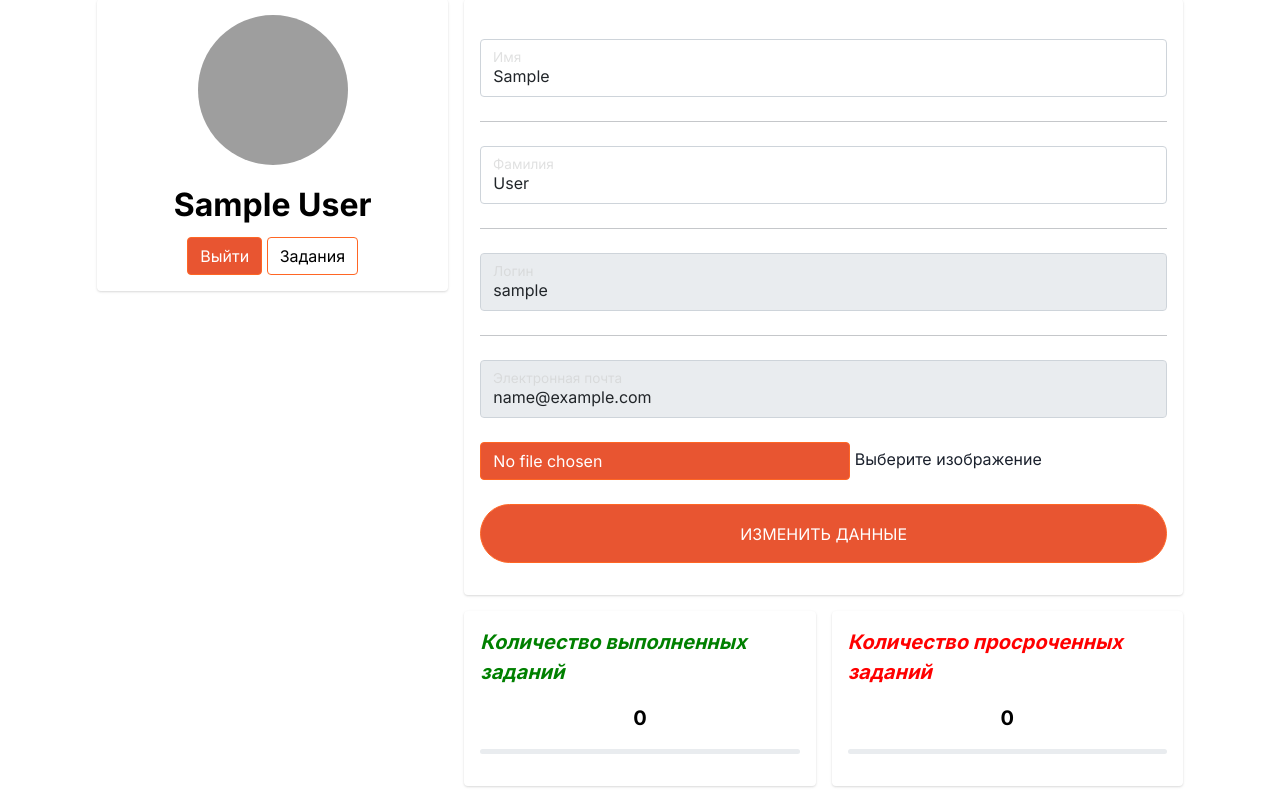
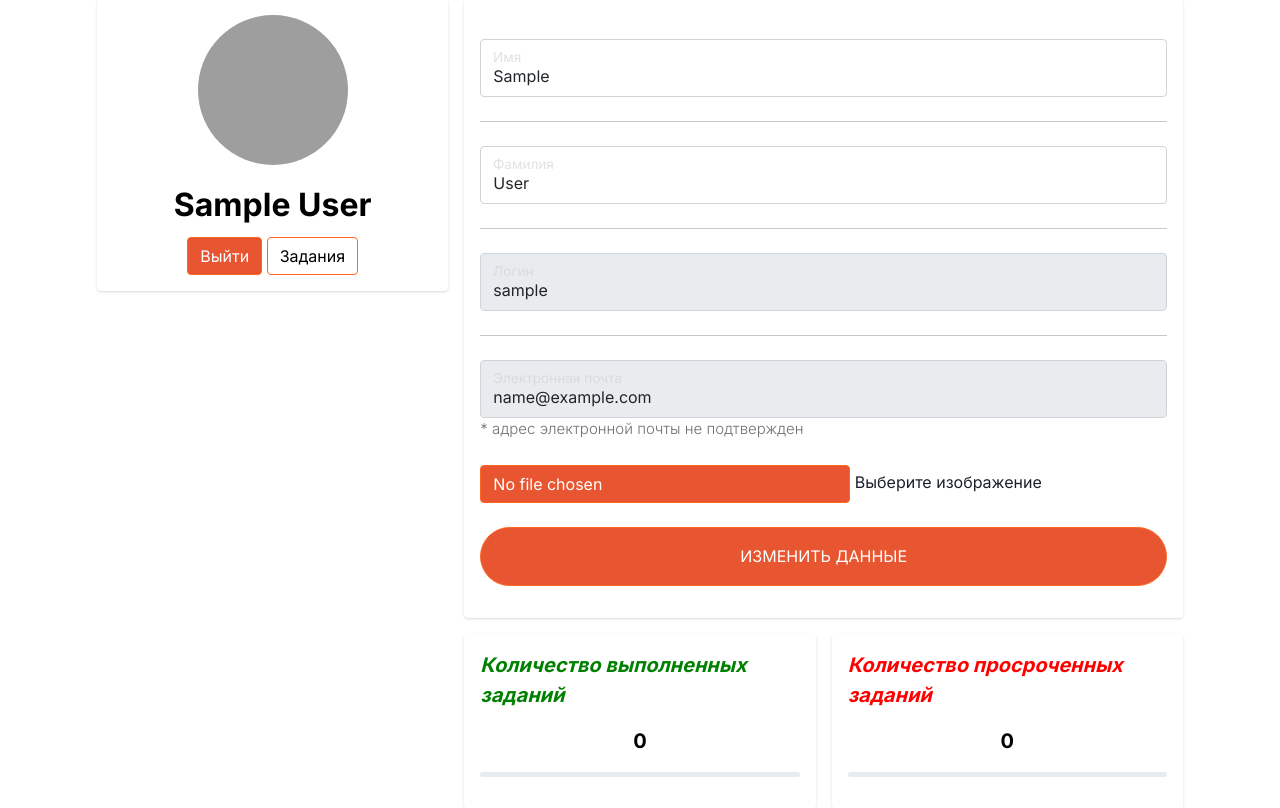
Before and after one commit to mulphers/django_task_manager, a Django app: page /user/profile/1 in a window 1280 px wide. Shown: the part 189-997 px from the top of the page. Run offline with Django 3.2, Linux system fonts and the light colour scheme; the visitor is signed in with stand-in values (Sample User, id 1); data comes from the database, SQL or seed files in the repository; some libraries are stand-ins or nearby versions; grey boxes are pictures that could not be loaded.

Commit message:
Добавил надпись если электронная почта не подтверждена

```diff
--- a/users/templates/users/profile.html
+++ b/users/templates/users/profile.html
@@ -86,6 +86,9 @@
                                            required>
 
                                     <label for="email">Электронная почта</label>
+                                    {% if not user.email_verified %}
+                                    <p style="font-size:15px">* адрес электронной почты не подтвержден</p>
+                                    {% endif %}
                                 </div>
 
                                 {{ form.image }}
```
